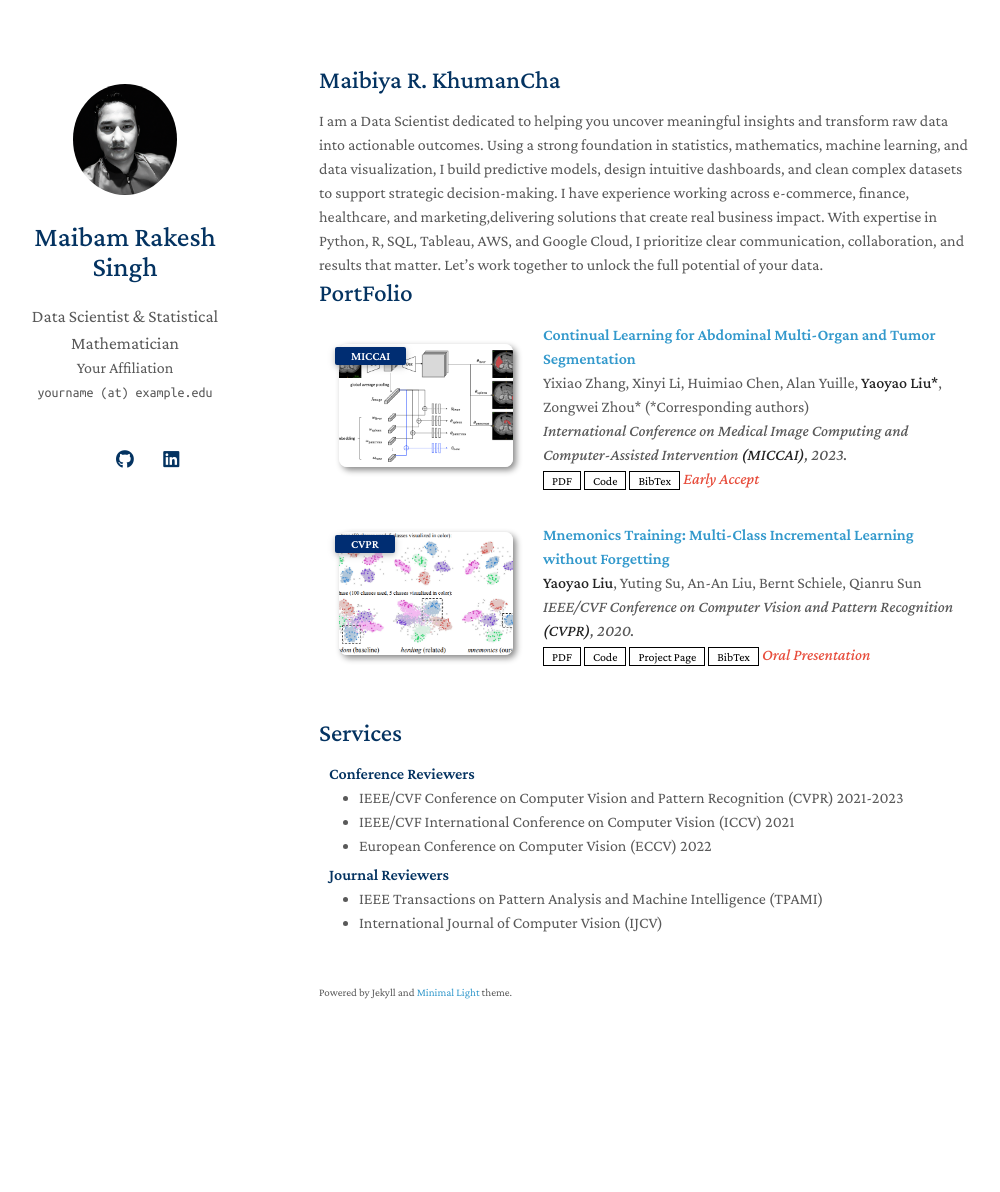
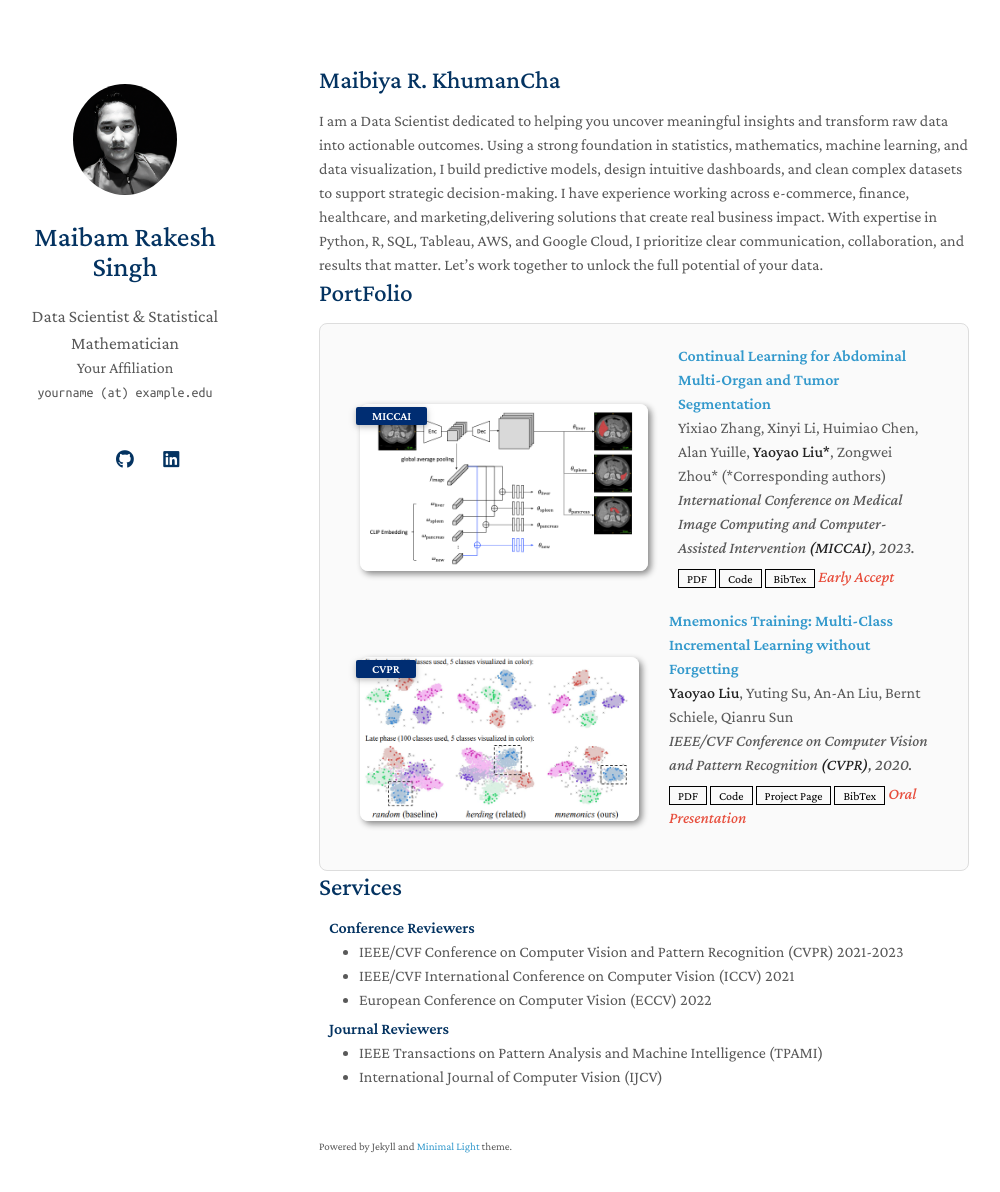
Before and after one commit to maibamrakeshsingh/mimi, a Jekyll site: the page built from index.md, in a window 1280 px wide and 1227 px high. Shown: the top 1192 px of the window, without its empty margins (151-1151 px from the left). Built offline with Jekyll 4.4.1, drawn with Linux system fonts in a browser that asks for light colours; a style sheet for code colours, icons or effects is not loaded; our own code applies the rules of GitHub Pages for plain Markdown files.

Commit message:
Update publications.md

```diff
--- a/_includes/publications.md
+++ b/_includes/publications.md
@@ -1,51 +1,60 @@
 <h2 id="" style="margin: 2px 0px -15px;"></h2>
 
-<div class="publications">
-<ol class="bibliography">
+<div class="publications" style="border: 1px solid #ddd; padding: 20px; border-radius: 8px; background: #fafafa;">
 
-{% for link in site.data.publications.main %}
+  <ol class="bibliography">
 
-<li>
-<div class="pub-row">
-  <div class="col-sm-3 abbr" style="position: relative;padding-right: 15px;padding-left: 15px;">
-    {% if link.image %}
-    <img src="{{ link.image }}" class="teaser img-fluid z-depth-1" style="width=100;height=40%">
-    {% if link.conference_short %}
-    <abbr class="badge">{{ link.conference_short }}</abbr>
-    {% endif %}
-    {% endif %}
-  </div>
-  <div class="col-sm-9" style="position: relative;padding-right: 15px;padding-left: 20px;">
-      <div class="title"><a href="{{ link.pdf }}">{{ link.title }}</a></div>
-      <div class="author">{{ link.authors }}</div>
-      <div class="periodical"><em>{{ link.conference }}</em>
+    {% for link in site.data.publications.main %}
+
+    <li>
+      <div class="pub-row" style="margin-bottom: 20px;">
+
+        <div class="col-sm-3 abbr" style="position: relative; padding-right: 15px; padding-left: 15px;">
+          {% if link.image %}
+          <img src="{{ link.image }}" class="teaser img-fluid z-depth-1" style="width:100%; height:auto;">
+          {% if link.conference_short %}
+          <abbr class="badge">{{ link.conference_short }}</abbr>
+          {% endif %}
+          {% endif %}
+        </div>
+
+        <div class="col-sm-9" style="position: relative; padding-right: 15px; padding-left: 20px;">
+          <div class="title"><a href="{{ link.pdf }}">{{ link.title }}</a></div>
+          <div class="author">{{ link.authors }}</div>
+          <div class="periodical"><em>{{ link.conference }}</em></div>
+
+          <div class="links" style="margin-top: 5px;">
+            {% if link.pdf %}
+            <a href="{{ link.pdf }}" class="btn btn-sm z-depth-0" target="_blank" style="font-size:12px;">PDF</a>
+            {% endif %}
+
+            {% if link.code %}
+            <a href="{{ link.code }}" class="btn btn-sm z-depth-0" target="_blank" style="font-size:12px;">Code</a>
+            {% endif %}
+
+            {% if link.page %}
+            <a href="{{ link.page }}" class="btn btn-sm z-depth-0" target="_blank" style="font-size:12px;">Project Page</a>
+            {% endif %}
+
+            {% if link.bibtex %}
+            <a href="{{ link.bibtex }}" class="btn btn-sm z-depth-0" target="_blank" style="font-size:12px;">BibTex</a>
+            {% endif %}
+
+            {% if link.notes %}
+            <strong><i style="color:#e74d3c">{{ link.notes }}</i></strong>
+            {% endif %}
+
+            {% if link.others %}
+            {{ link.others }}
+            {% endif %}
+          </div>
+        </div>
+
       </div>
-    <div class="links">
-      {% if link.pdf %}
-      <a href="{{ link.pdf }}" class="btn btn-sm z-depth-0" role="button" target="_blank" style="font-size:12px;">PDF</a>
-      {% endif %}
-      {% if link.code %}
-      <a href="{{ link.code }}" class="btn btn-sm z-depth-0" role="button" target="_blank" style="font-size:12px;">Code</a>
-      {% endif %}
-      {% if link.page %}
-      <a href="{{ link.page }}" class="btn btn-sm z-depth-0" role="button" target="_blank" style="font-size:12px;">Project Page</a>
-      {% endif %}
-      {% if link.bibtex %}
-      <a href="{{ link.bibtex }}" class="btn btn-sm z-depth-0" role="button" target="_blank" style="font-size:12px;">BibTex</a>
-      {% endif %}
-      {% if link.notes %}
-      <strong> <i style="color:#e74d3c">{{ link.notes }}</i></strong>
-      {% endif %}
-      {% if link.others %}
-      {{ link.others }}
-      {% endif %}
-    </div>
-  </div>
+    </li>
+
+    {% endfor %}
+
+  </ol>
+
 </div>
-</li>
-<br>
-
-{% endfor %}
-
-</ol>
-</div>
```
